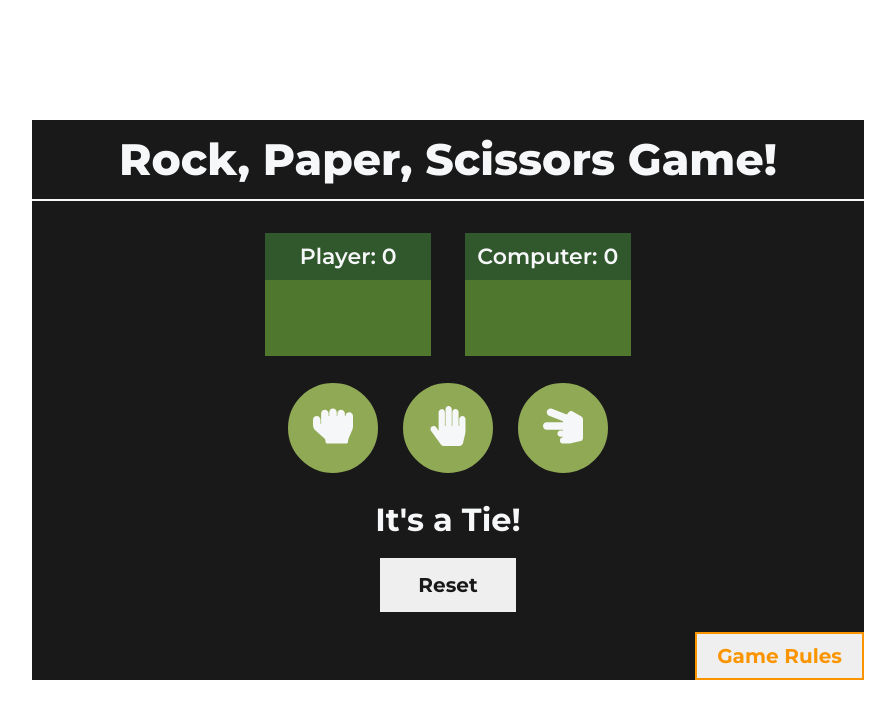
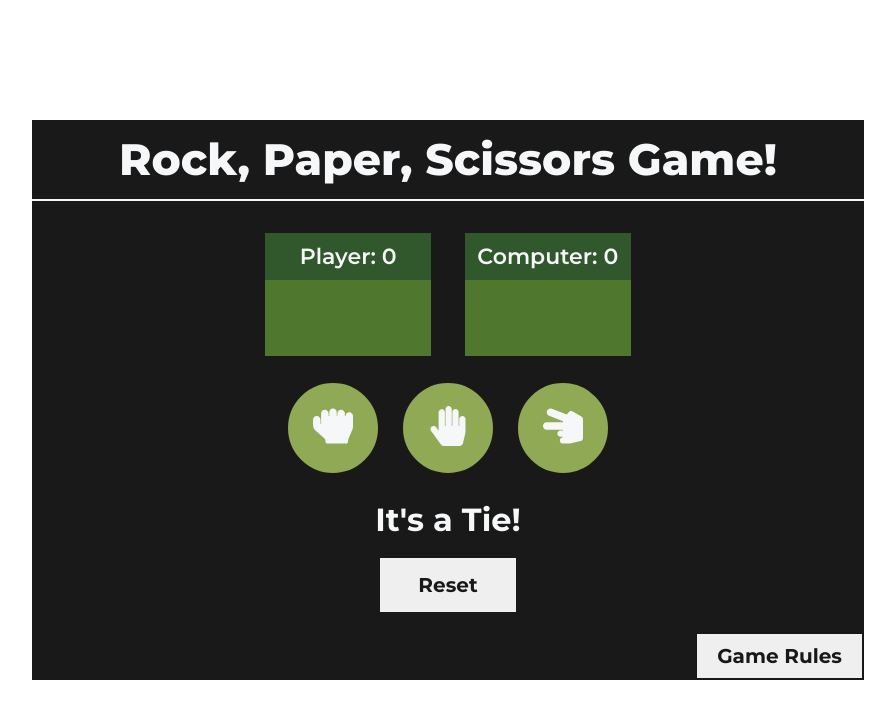
Before and after one commit to ezgsnyrt/rock-paper-scissors-game, a React (Create React App) app: page / in a window 1280 px wide. Shown: the top 718 px of the page, without its empty margins (192-1087 px from the left). Built offline with nearby package versions, Linux system fonts and the light colour scheme.

Commit message:
change style of modal button

```diff
--- a/src/Components/Modal/Modal.css
+++ b/src/Components/Modal/Modal.css
@@ -13,12 +13,12 @@
     font-size: 20px;
     font-family: "Montserrat", sans-serif;
     font-weight: 700;
-    color: #fa9500;
+    color: #181818;
     cursor: pointer;
     transition: all 0.3s ease;
     display: inline-block;
     background-color: #EFEFEF;
-    border: 2px solid #fa9500;
+    border: 2px solid #181818;
 }
 
 .btn-modal:hover {
```
